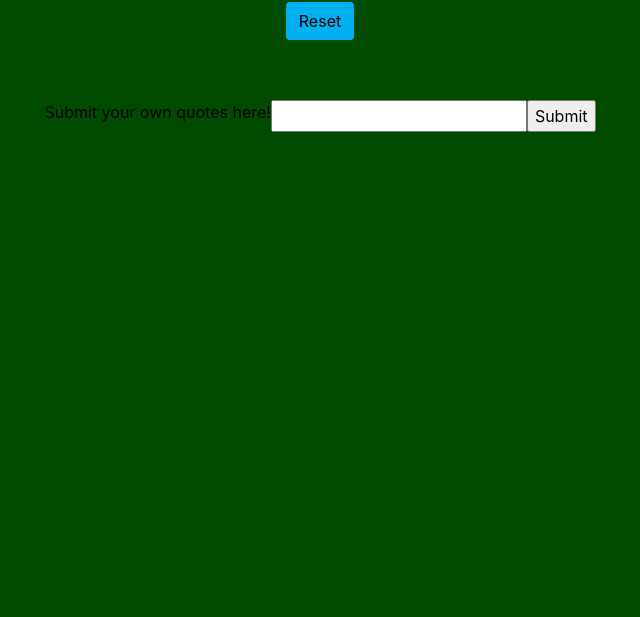
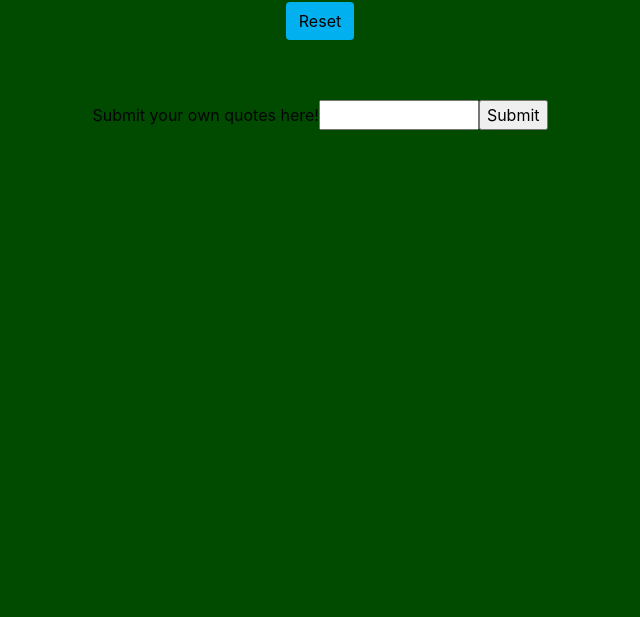
Before and after one commit to cemaytac/project1-quotes, a plain HTML site: page index.html in a window 1280 px wide. Shown: the part 183-800 px from the top of the page, without its empty margins (320-960 px from the left). Drawn offline with nearby package versions, Linux system fonts and the light colour scheme.

Commit message:
css updates

```diff
--- a/css/style.css
+++ b/css/style.css
@@ -19,7 +19,7 @@ h2 {
 
 .box {
   display: grid;
-  grid-template-columns: repeat(3, 1fr);
+  grid-template-columns: repeat(2, 1fr);
   margin-top: 30px;
   width: 100%;
 }
@@ -62,8 +62,12 @@ footer {
   align-items: flex-end;
 }
 
-input {
-  size: 10px;
+#submission {
+  width: 10rem;
+}
+
+#sub-q {
+  margin: auto;
 }
 
 @media only screen and (max-width: 830px) {
--- a/index.html
+++ b/index.html
@@ -27,7 +27,7 @@
 
   <footer>
     <form action="/submissions.php">
-      <label for="submission">Submit your own quotes here!</label>
+      <label id='sub-q' for="submission">Submit your own quotes here!</label>
       <input type="text" id="submission">
       <input type="submit" value="Submit">
   </footer>
```
